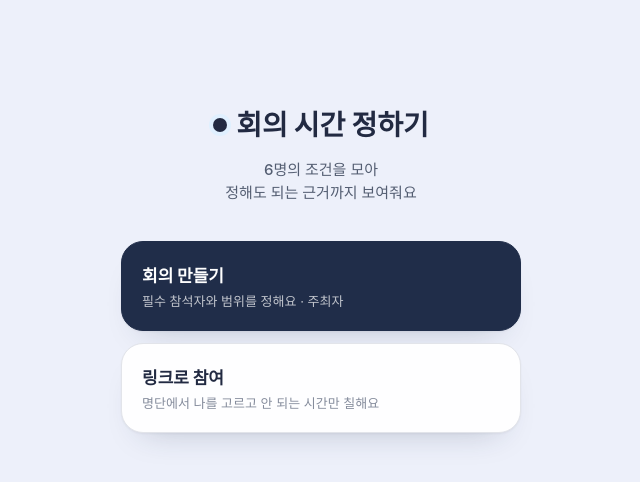
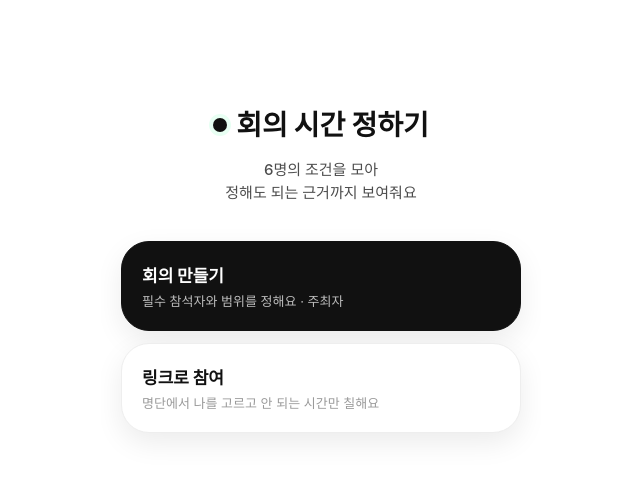
Before and after one commit to JJongW/Toss_Product_Design_Challenge, a Next.js app: page / in a window 1280 px wide. Shown: the top 482 px of the page, without its empty margins (319-959 px from the left). Built offline with nearby package versions, Linux system fonts and the light colour scheme.

Commit message:
Tune product colors and radius

```diff
--- a/src/app/globals.css
+++ b/src/app/globals.css
@@ -1,31 +1,28 @@
 :root {
-  /* OKLCH · 브랜드 hue 255를 저채도로 머금은 뉴트럴(순수 흑백회 아님, 곡선 원리) · 포인트=블루 CTA만 */
-  /* 확정 시스템: 틴트 배경 + 흰 카드 + 딥네이비 CTA · 포인트=태그/상태/CTA만 */
-  --h: 265;
-  --accent: oklch(0.58 0.17 258); /* 태그(작게) */
-  --accent-dark: oklch(0.5 0.17 258);
-  --accent-weak: oklch(0.95 0.035 258);
+  --h: 154;
+  --accent: #00c773;
+  --accent-dark: #009f5c;
+  --accent-weak: #e8fff3;
   --accent-ink: #ffffff;
-  --navy: oklch(0.3 0.055 265); /* 기본 CTA */
-  --navy-dark: oklch(0.25 0.05 265);
-  --bg: oklch(0.955 0.014 275); /* 화면: 소프트 라벤더-그레이(순수 화이트 아님) */
-  --surface: oklch(0.998 0.003 275); /* 흰 카드 */
-  --line: oklch(0.92 0.008 270); /* 헤어라인(최소 사용) */
-  --text: oklch(0.29 0.045 268); /* 딥 네이비 잉크 */
-  --text-2: oklch(0.48 0.035 265);
-  --text-3: oklch(0.64 0.025 265);
-  --ok-fg: oklch(0.66 0.13 155);
-  --ok-bg: oklch(0.95 0.045 155);
-  --soft-fg: oklch(0.74 0.12 72);
-  --soft-bg: oklch(0.95 0.05 72);
-  --unk-fg: oklch(0.68 0.02 265);
-  --unk-bg: oklch(0.945 0.008 265);
-  --hard-fg: oklch(0.6 0.19 25);
-  --hard-bg: oklch(0.95 0.045 25);
-  --r-md: 14px;
-  --r-lg: 22px;
-  --shadow: 0 1px 2px oklch(0.3 0.04 265 / 0.05),
-    0 18px 34px -22px oklch(0.3 0.06 265 / 0.28);
+  --navy: #111111;
+  --navy-dark: #000000;
+  --bg: #ffffff;
+  --surface: #ffffff;
+  --line: #eeeeee;
+  --text: #111111;
+  --text-2: #4d4d4d;
+  --text-3: #9a9a9a;
+  --ok-fg: #00c773;
+  --ok-bg: #e8fff3;
+  --soft-fg: #ff8a2a;
+  --soft-bg: #fff0e3;
+  --unk-fg: #9aa0a6;
+  --unk-bg: #f6f6f6;
+  --hard-fg: #ff3b3b;
+  --hard-bg: #ffe8e8;
+  --r-md: 18px;
+  --r-lg: 28px;
+  --shadow: 0 10px 28px rgba(17, 17, 17, 0.08);
 }
 
 * {
@@ -244,7 +241,7 @@ select:focus-visible {
   width: 100%;
   margin-top: 10px;
   padding: 13px 14px;
-  border-radius: 12px;
+  border-radius: 18px;
   border: 1px dashed color-mix(in srgb, var(--accent) 55%, var(--line));
   background: var(--surface);
   color: var(--text);
@@ -353,7 +350,7 @@ select:focus-visible {
 .ev-row .cir {
   width: 36px;
   height: 36px;
-  border-radius: 50%;
+  border-radius: 14px;
   display: grid;
   place-items: center;
   color: #fff;
@@ -482,7 +479,7 @@ select:focus-visible {
 .switch .track {
   position: absolute;
   inset: 0;
-  background: oklch(0.9 0.01 256);
+  background: #eeeeee;
   border-radius: 999px;
   transition: background 0.15s;
 }
@@ -511,7 +508,7 @@ select:focus-visible {
   padding: 10px 0;
   width: 48px;
   text-align: center;
-  border-radius: 8px;
+  border-radius: 14px;
   border: 1px solid var(--line, #e2eae7);
   background: var(--surface);
   font-weight: 600;
@@ -549,7 +546,7 @@ select:focus-visible {
   flex: none;
   width: 30px;
   height: 30px;
-  border-radius: 8px;
+  border-radius: 14px;
   color: var(--text-3);
   font-size: 18px;
   line-height: 1;
@@ -689,7 +686,7 @@ select:focus-visible {
   background: var(--text);
   color: var(--bg);
   padding: 13px 16px;
-  border-radius: 12px;
+  border-radius: 18px;
   font-size: 14px;
   font-weight: 600;
   text-align: center;
@@ -821,7 +818,7 @@ select:focus-visible {
   justify-content: space-between;
   gap: 10px;
   padding: 10px 12px;
-  border-radius: 10px;
+  border-radius: 16px;
   background: var(--unk-bg);
 }
 .participant-row.done {
@@ -923,7 +920,7 @@ select:focus-visible {
   z-index: 30;
   background: var(--surface);
   border: 1px solid var(--line);
-  border-radius: 16px;
+  border-radius: 20px;
   box-shadow: var(--shadow);
   padding: 6px;
   max-height: 264px;
@@ -937,7 +934,7 @@ select:focus-visible {
   justify-content: space-between;
   gap: 8px;
   padding: 11px 12px;
-  border-radius: 10px;
+  border-radius: 14px;
   font-size: 15px;
   font-weight: 600;
   color: var(--text);
@@ -964,14 +961,14 @@ select:focus-visible {
   display: flex;
   gap: 6px;
   background: var(--unk-bg);
-  border-radius: 12px;
+  border-radius: 18px;
   padding: 4px;
   margin-top: 8px;
 }
 .seg-wide button {
   flex: 1;
   padding: 10px 0;
-  border-radius: 9px;
+  border-radius: 14px;
   font-size: 14px;
   font-weight: 700;
   color: var(--text-3);
@@ -1007,7 +1004,7 @@ select:focus-visible {
   font-size: 13px;
   color: var(--text-2);
   background: var(--accent-weak);
-  border-radius: 10px;
+  border-radius: 16px;
   padding: 10px 12px;
   margin-top: 10px;
 }
@@ -1046,7 +1043,7 @@ select:focus-visible {
   flex: none;
   width: 36px;
   height: 36px;
-  border-radius: 10px;
+  border-radius: 14px;
   background: var(--surface);
   border: 1px solid var(--line);
   color: var(--text-2);
@@ -1082,7 +1079,7 @@ select:focus-visible {
   align-items: center;
   gap: 1px;
   padding: 4px 0 6px;
-  border-radius: 7px;
+  border-radius: 12px;
   background: var(--unk-bg);
 }
 .ghead .gwd {
@@ -1116,7 +1113,7 @@ select:focus-visible {
 }
 .gcell {
   height: 26px;
-  border-radius: 6px;
+  border-radius: 9px;
   background: var(--ok-bg);
   border: 1px solid transparent;
   transition: background 0.08s;
```
Also changed, not shown: public/portfolio.html (+0 -29 lines).
